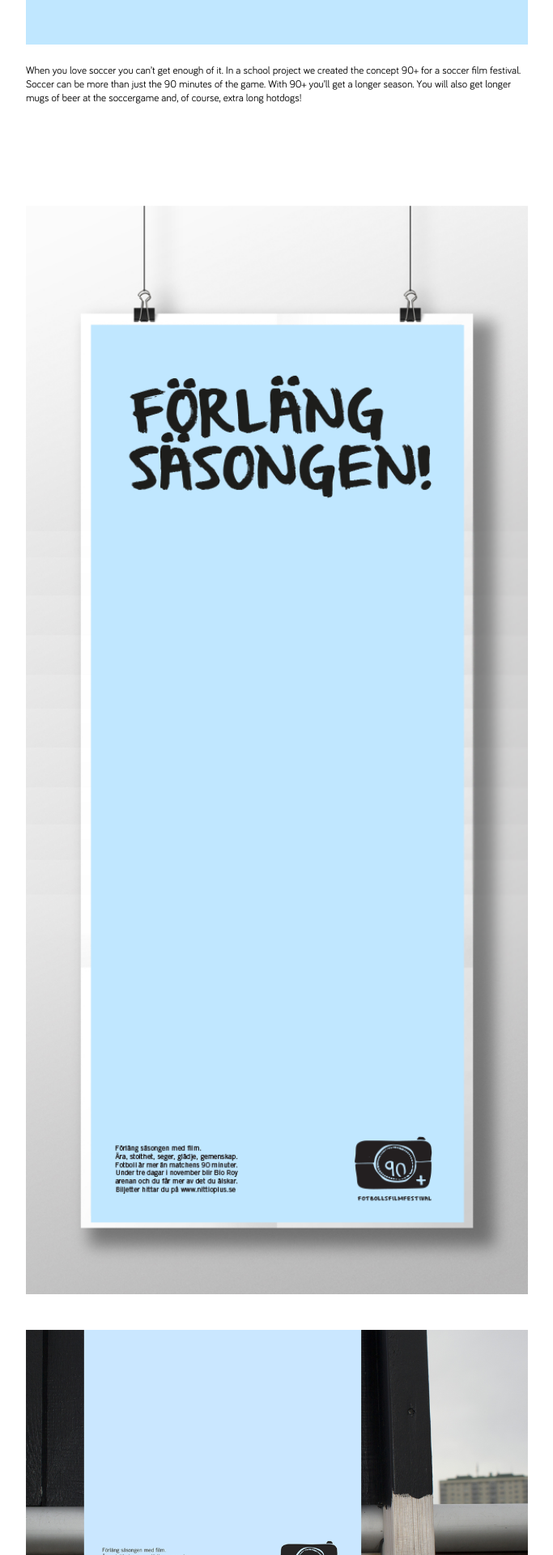
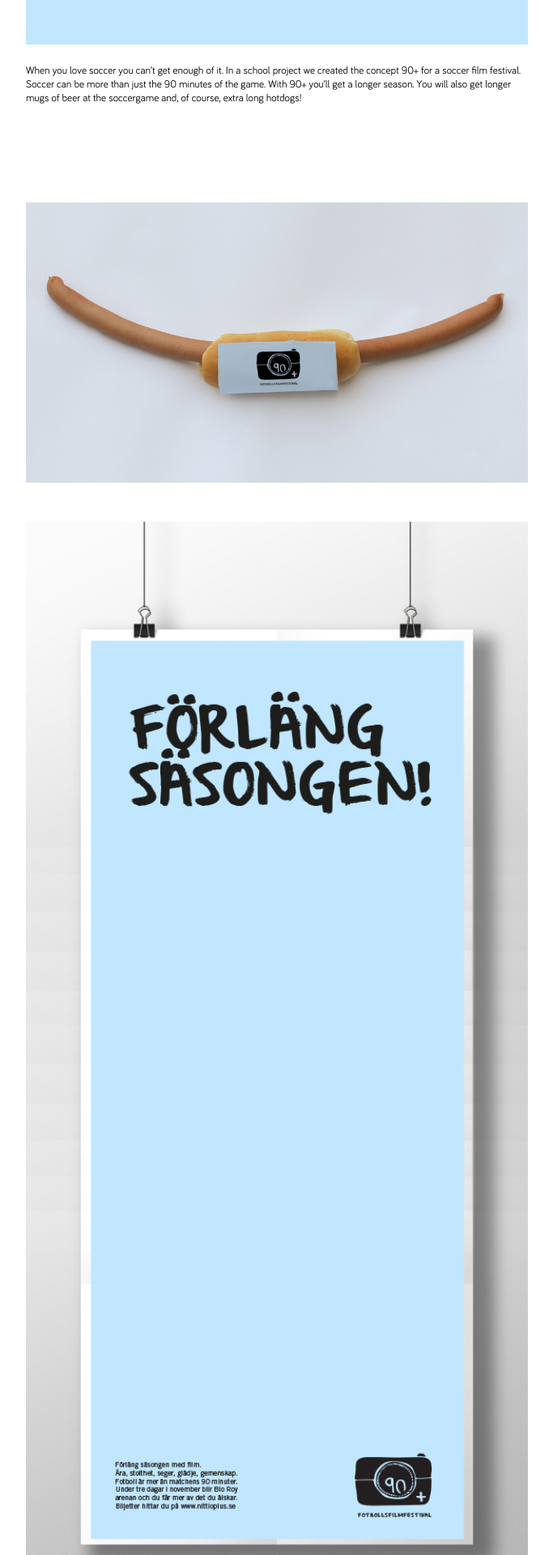
Before and after one commit to kannibalin/kannibalin.github.io, a Jekyll site: the page built from _posts/2014-01-04-nittioplus.md, in a window 1280 px wide. Shown: the part 506-2426 px from the top of the page at 81% size, without its empty margins (298-981 px from the left). Built offline with Jekyll 4.4.1, drawn with Linux system fonts in a browser that asks for light colours; Markdown is read by kramdown in place of the engine named in the settings.

Commit message:
Update 2014-01-04-nittioplus.md

```diff
--- a/_posts/2014-01-04-nittioplus.md
+++ b/_posts/2014-01-04-nittioplus.md
@@ -2,7 +2,7 @@
 layout: portfolio
 title: Ninety Plus
 splash: /static/portfolio/nittioplus.png
-images: [ /static/portfolio/nittioposter.png, /static/portfolio/nittioclose.png, /static/portfolio/nittiomugg.png, /static/portfolio/nittiokorv.png ]
+images: [ /static/portfolio/nittiokorv.png, /static/portfolio/nittioposter.png, /static/portfolio/nittioclose.png, /static/portfolio/nittiomugg.png ]
 ---
 
 When you love soccer you can't get enough of it. In a school project we created the concept 90+ for a soccer film festival. Soccer can be more than just the 90 minutes of the game. With 90+ you'll get a longer season. You will also get longer mugs of beer at the soccergame and, of course, extra long hotdogs!
```
